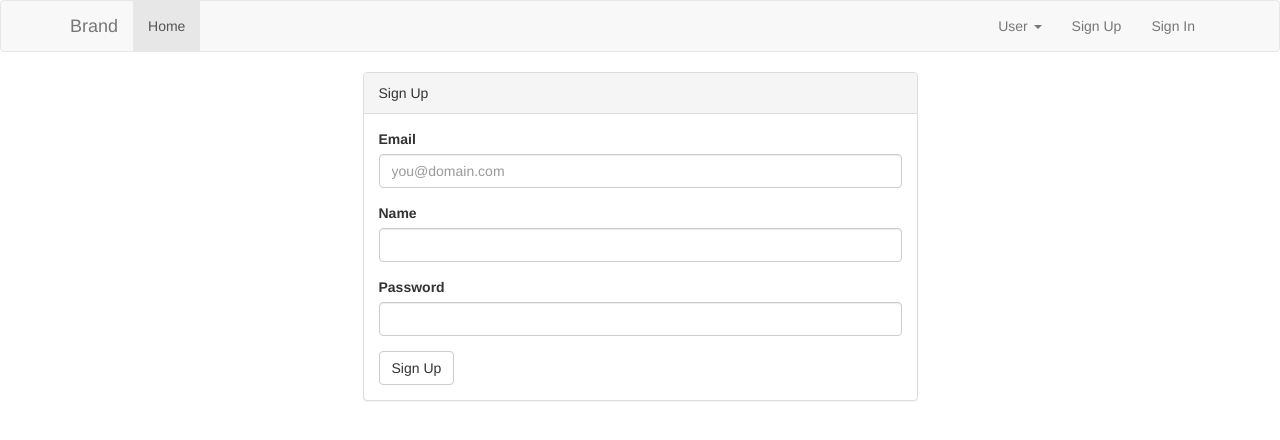
After one commit to jokosu10/Fett, a PHP site: template resources/views/auth/signup.twig in a window 1280 px wide. The commit adds this page. Shown: the top 440 px of the page. Run offline with PHP 8.4, Linux system fonts and the light colour scheme; the template is opened without the code that fills it, so the values that code supplies are empty; some libraries are stand-ins or nearby versions.

Commit message:
added user signup

```diff
--- a/app/routes.php
+++ b/app/routes.php
@@ -1,3 +1,7 @@
 <?php
 
-$app->get('/', 'HomeController:index');
+$app->get('/', '\App\Controllers\HomeController:index')->setName('home');
+
+$app->get('/auth/signup', '\App\Controllers\Auth\AuthController:getSignUp')->setName('auth.signup');
+
+$app->post('/auth/signup', '\App\Controllers\Auth\AuthController:postSignUp');
--- /dev/null
+++ b/resources/views/auth/signup.twig
@@ -0,0 +1,30 @@
+{% extends 'templates/app.twig' %}
+
+{% block content %}
+    <div class="row">
+        <div class="col-md-6 col-md-offset-3">
+            <div class="panel panel-default">
+                <div class="panel-heading">
+                    Sign Up
+                </div>
+                <div class="panel-body">
+                    <form action="{{ path_for('auth.signup') }}" method="POST" autocomplete="off">
+                        <div class="form-group">
+                            <label for="email">Email</label>
+                            <input type="email" name="email" id="email" class="form-control" placeholder="you@domain.com">
+                        </div>
+                        <div class="form-group">
+                            <label for="name">Name</label>
+                            <input type="text" name="name" id="name" class="form-control">
+                        </div>
+                        <div class="form-group">
+                            <label for="password">Password</label>
+                            <input type="password" name="password" id="password" class="form-control">
+                        </div>
+                        <button type="Submit" class="btn btn-default">Sign Up</button>
+                    </form>
+                </div>
+            </div>
+        </div>
+    </div>
+{% endblock %}
--- a/resources/views/home.twig
+++ b/resources/views/home.twig
@@ -1,5 +1,4 @@
 {% extends 'templates/app.twig' %}
-
 
 {% block content %}
     Home
```
Also changed, not shown: app/Controllers/Auth/AuthController.php (added, +25 -0 lines), bootstrap/app.php (+3 -7 lines).
